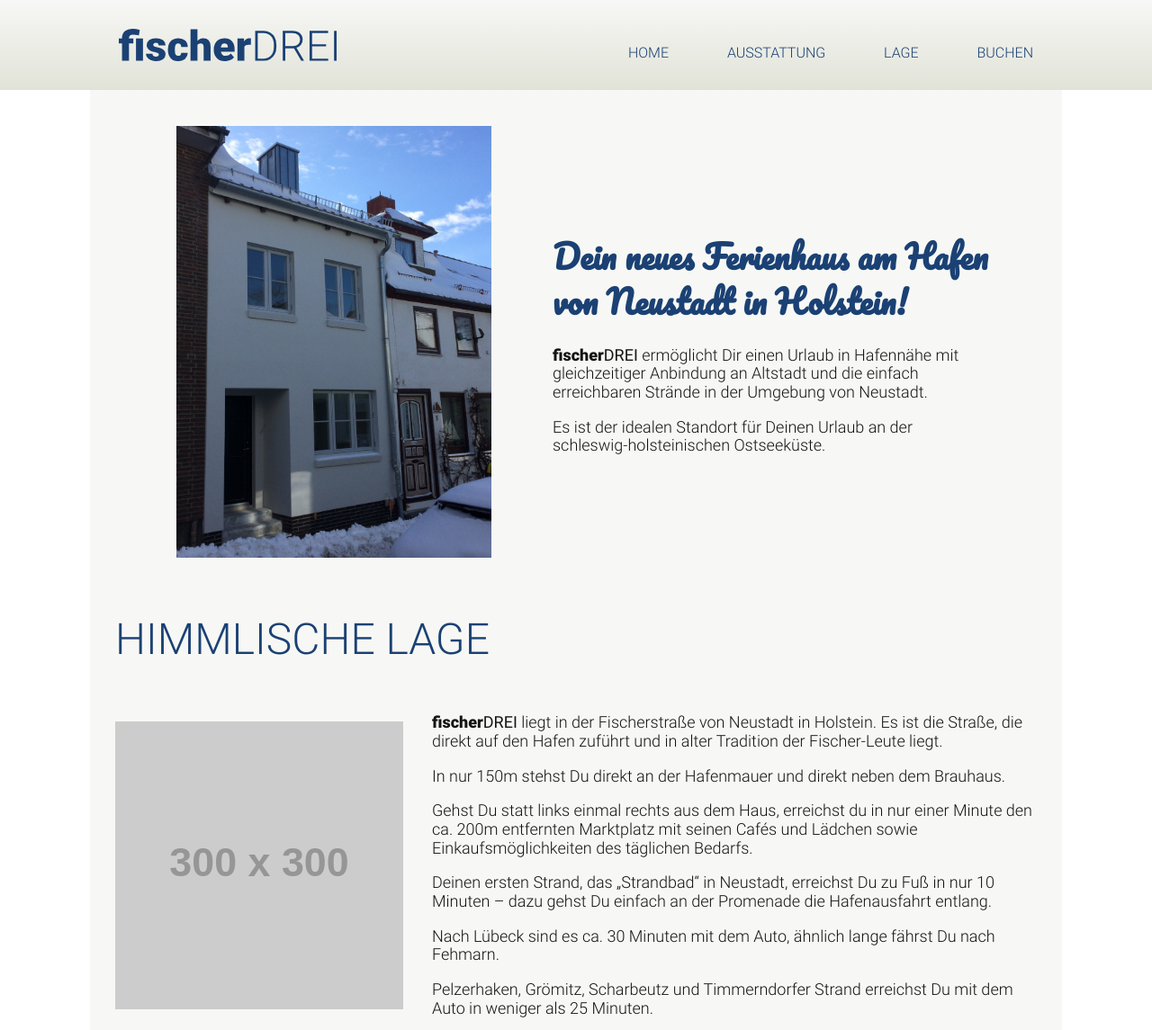
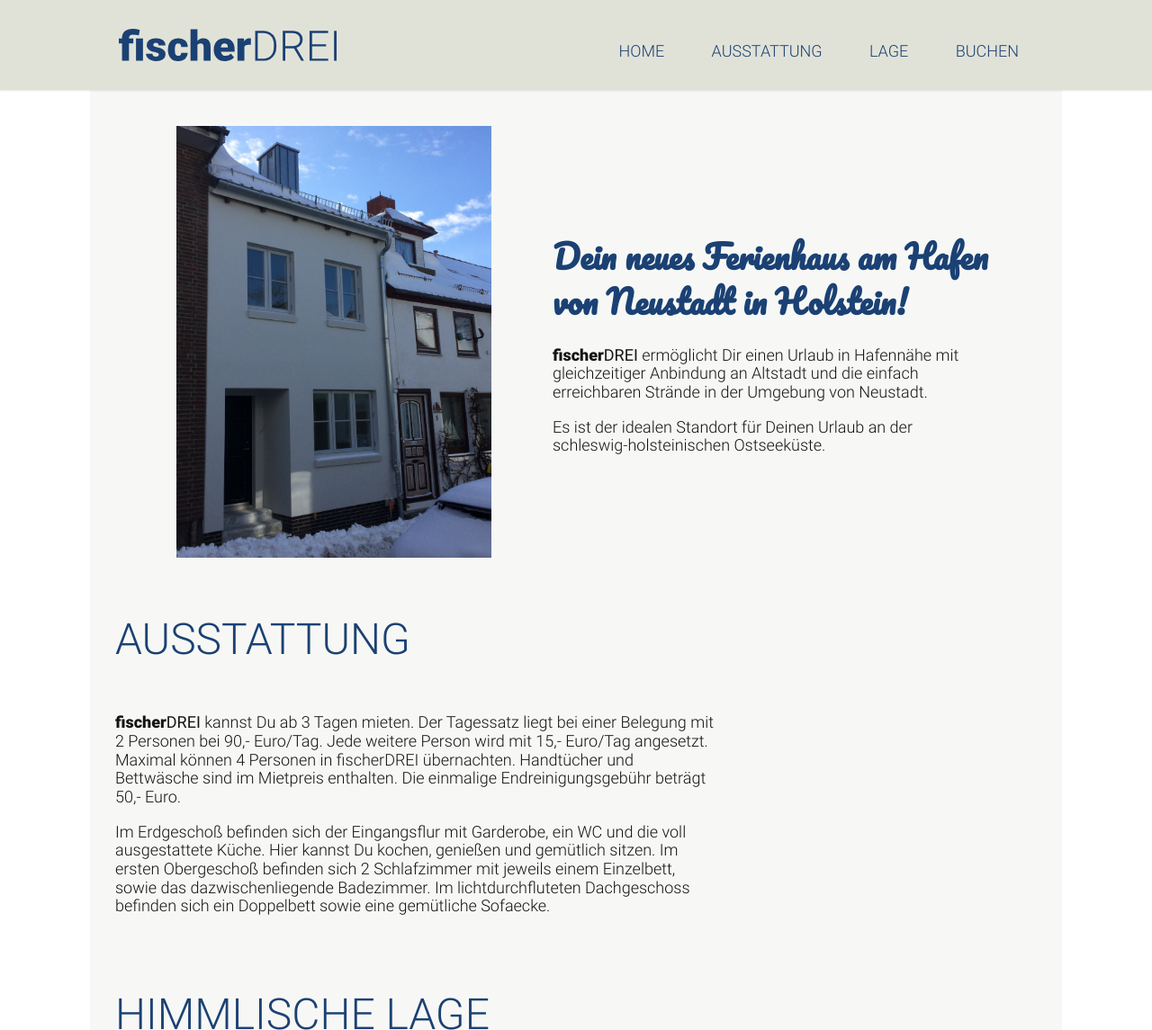
Before and after one commit to joselberg/fischerDREI, a website built with Parcel: page index.html in a window 1280 px wide. Shown: the top 1145 px of the page at 90% size. Built offline with nearby package versions, Linux system fonts and the light colour scheme; placeholder pictures from the web are drawn by us.

Commit message:
Vereinfachte Navbar (modern-css.com)

```diff
--- a/css/fischerdrei.css
+++ b/css/fischerdrei.css
@@ -1,3 +1,6 @@
+/* CSS Custom Properties
+-----------------------------------------------------------------------------*/
+
 :root {
   --clr-black: rgb(20, 20, 20);
   --clr-accent1: #E1E2D7;
@@ -9,18 +12,26 @@
   --br-maxcoll: 1080px;
 }
 
+/* Fonts
+-----------------------------------------------------------------------------*/
 /* roboto-300 - latin */
 @font-face {
   font-family: 'Roboto';
   font-style: normal;
   font-weight: 300;
-    src: url('../fonts/roboto-v20-latin-300.eot'); /* IE9 Compat Modes */
+  src: url('../fonts/roboto-v20-latin-300.eot');
+  /* IE9 Compat Modes */
   src: local(''),
-         url('../fonts/roboto-v20-latin-300.eot?#iefix') format('embedded-opentype'), /* IE6-IE8 */
-         url('../fonts/roboto-v20-latin-300.woff2') format('woff2'), /* Super Modern Browsers */
-         url('../fonts/roboto-v20-latin-300.woff') format('woff'), /* Modern Browsers */
-         url('../fonts/roboto-v20-latin-300.ttf') format('truetype'), /* Safari, Android, iOS */
-         url('../fonts/roboto-v20-latin-300.svg#Roboto') format('svg'); /* Legacy iOS */
+    url('../fonts/roboto-v20-latin-300.eot?#iefix') format('embedded-opentype'),
+    /* IE6-IE8 */
+    url('../fonts/roboto-v20-latin-300.woff2') format('woff2'),
+    /* Super Modern Browsers */
+    url('../fonts/roboto-v20-latin-300.woff') format('woff'),
+    /* Modern Browsers */
+    url('../fonts/roboto-v20-latin-300.ttf') format('truetype'),
+    /* Safari, Android, iOS */
+    url('../fonts/roboto-v20-latin-300.svg#Roboto') format('svg');
+  /* Legacy iOS */
 }
 
 /* roboto-regular - latin */
@@ -28,13 +39,19 @@
   font-family: 'Roboto';
   font-style: normal;
   font-weight: 400;
-    src: url('../fonts/roboto-v20-latin-regular.eot'); /* IE9 Compat Modes */
+  src: url('../fonts/roboto-v20-latin-regular.eot');
+  /* IE9 Compat Modes */
   src: local(''),
-         url('../fonts/roboto-v20-latin-regular.eot?#iefix') format('embedded-opentype'), /* IE6-IE8 */
-         url('../fonts/roboto-v20-latin-regular.woff2') format('woff2'), /* Super Modern Browsers */
-         url('../fonts/roboto-v20-latin-regular.woff') format('woff'), /* Modern Browsers */
-         url('../fonts/roboto-v20-latin-regular.ttf') format('truetype'), /* Safari, Android, iOS */
-         url('../fonts/roboto-v20-latin-regular.svg#Roboto') format('svg'); /* Legacy iOS */
+    url('../fonts/roboto-v20-latin-regular.eot?#iefix') format('embedded-opentype'),
+    /* IE6-IE8 */
+    url('../fonts/roboto-v20-latin-regular.woff2') format('woff2'),
+    /* Super Modern Browsers */
+    url('../fonts/roboto-v20-latin-regular.woff') format('woff'),
+    /* Modern Browsers */
+    url('../fonts/roboto-v20-latin-regular.ttf') format('truetype'),
+    /* Safari, Android, iOS */
+    url('../fonts/roboto-v20-latin-regular.svg#Roboto') format('svg');
+  /* Legacy iOS */
 }
 
 /* roboto-900 - latin */
@@ -42,14 +59,23 @@
   font-family: 'Roboto';
   font-style: normal;
   font-weight: 900;
-    src: url('../fonts/roboto-v20-latin-900.eot'); /* IE9 Compat Modes */
+  src: url('../fonts/roboto-v20-latin-900.eot');
+  /* IE9 Compat Modes */
   src: local(''),
-         url('../fonts/roboto-v20-latin-900.eot?#iefix') format('embedded-opentype'), /* IE6-IE8 */
-         url('../fonts/roboto-v20-latin-900.woff2') format('woff2'), /* Super Modern Browsers */
-         url('../fonts/roboto-v20-latin-900.woff') format('woff'), /* Modern Browsers */
-         url('../fonts/roboto-v20-latin-900.ttf') format('truetype'), /* Safari, Android, iOS */
-         url('../fonts/roboto-v20-latin-900.svg#Roboto') format('svg'); /* Legacy iOS */
+    url('../fonts/roboto-v20-latin-900.eot?#iefix') format('embedded-opentype'),
+    /* IE6-IE8 */
+    url('../fonts/roboto-v20-latin-900.woff2') format('woff2'),
+    /* Super Modern Browsers */
+    url('../fonts/roboto-v20-latin-900.woff') format('woff'),
+    /* Modern Browsers */
+    url('../fonts/roboto-v20-latin-900.ttf') format('truetype'),
+    /* Safari, Android, iOS */
+    url('../fonts/roboto-v20-latin-900.svg#Roboto') format('svg');
+  /* Legacy iOS */
 }
+
+/* ELEMENTALS
+-----------------------------------------------------------------------------*/
 
 body {
   font-family: 'Roboto', Verdana, sans-serif;
@@ -69,7 +95,7 @@ h2 {
   color: var(--clr-accent2);
   font-size: 3rem;
   font-weight: 300;
-  grid-column: span 3 / -1 ;
+  grid-column: span 3 / -1;
   line-height: 1;
   /* margin-bottom: 0.5rem; */
   text-transform: uppercase;
@@ -82,44 +108,55 @@ h3 {
   margin-bottom: 0.5rem;
 }
 
-header {
-  /* border: 1px dashed blueviolet; */
+/*----------------------------------------------------------------------------*/
+/* NAVBAR
+-----------------------------------------------------------------------------*/
+
+.nav-container {
+  width: 100%;
+  background-color: var(--clr-accent1);
   position: fixed;
-  background-color: var(--clr-accent1);
-  background-image: linear-gradient( #f7f8f5, #e1e2d7);
-  width: 100%;
-  display: grid;
-  justify-items: end;
+  box-shadow: 0px 1px 2px rgba(0, 0, 0, .1) ;
 }
 
-header ul {
-  /* border: 1px dashed red; */
-  margin: 0;
-  padding: 0;
+nav {
   display: grid;
-  grid-auto-flow: column;
+  grid-template-columns: 1fr auto;
+  max-width: var(--br-maxcoll);
+  margin: 0rem auto;
 }
 
-header li {
+.logo {
+  /* border: 1px solid red; */
+  grid-column: 1;
+  margin: 2rem ;
+}
+
+.menu {
+  /* border: 1px dashed blue; */
+  align-self: flex-end;
+  padding: 0;
+  margin: 2rem;
+}
+
+.menu a {
+  /* border: 1px solid red; */
   color: var(--clr-accent2);
-  display: grid;
-  font-size: 1rem;
-  font-weight: 300;
-  justify-items: end;
-  list-style: none;
+  margin:0 0 0 1rem;
+  padding: .5rem 1rem;
+  text-decoration: none;
   text-transform: uppercase;
 }
 
-.nav-wrap {
-  box-sizing: border-box;
-  align-items: end;
-  /* border: 1px dashed #00ff2a; */
-  display: grid;
-  grid-auto-flow: column;
-  margin: 2rem auto;
-  padding: 0 2rem;
-  width: var(--br-maxcoll);
+.menu a:hover {
+  background-color: var(--clr-bg-main);
+  border-radius: 1.5rem;
+  /* color: rgb(255, 255, 255); */
 }
+
+/*----------------------------------------------------------------------------*/
+
+
 
 .wrapper {
   display: grid;
--- a/index.html
+++ b/index.html
@@ -30,21 +30,17 @@
 
 <body>
 
-  <header>
-    <div class="nav-wrap">
-      <div class="logo">
-        <img src="img/icons/fischerdrei-48-logo-blue.svg" alt="fischerDREI" style="height: 2.25rem;">
+  <div class="nav-container">
+    <nav>
+      <img class="logo" src="img/icons/fischerdrei-48-logo-blue.svg" alt="fischerDREI" style="height: 2.25rem;">
+      <div class="menu">
+        <a href="#">Home</a>
+        <a href="#">Ausstattung</a>
+        <a href="#">Lage</a>
+        <a href="#">Buchen</a>
       </div>
-      <nav>
-        <ul>
-          <li>Home</li>
-          <li>Ausstattung</li>
-          <li>Lage</li>
-          <li>Buchen</li>
-        </ul>
-      </nav>
-    </div>
-  </header>
+    </nav>
+  </div>
 
   <div class="wrapper">
     <div class="spacer" style="margin-top: 7rem;"></div>
@@ -58,9 +54,24 @@
         <p>Es ist der idealen Standort für Deinen Urlaub an der schleswig-holsteinischen Ostseeküste.</p>
       </div>
     </div>
+    <section class="ausstattung">
+      <h2>Ausstattung</h2>
+      <div class="texte">
+        <!-- <h3>Außen</h3> -->
+        <p><span class="f3heavy">fischer</span><span class="f3light">DREI</span> kannst Du ab 3 Tagen mieten. Der
+          Tagessatz liegt bei einer Belegung mit 2 Personen bei 90,- Euro/Tag. Jede weitere Person wird mit 15,-
+          Euro/Tag angesetzt. Maximal können 4 Personen in fischerDREI übernachten. Handtücher und Bettwäsche sind im
+          Mietpreis enthalten. Die einmalige Endreinigungsgebühr beträgt 50,- Euro.</p>
+        <p>Im Erdgeschoß befinden sich der Eingangsflur mit Garderobe, ein WC und die voll ausgestattete Küche. Hier
+          kannst Du kochen, genießen und gemütlich sitzen. Im ersten Obergeschoß befinden sich 2 Schlafzimmer mit
+          jeweils einem Einzelbett, sowie das dazwischenliegende Badezimmer. Im lichtdurchfluteten Dachgeschoss befinden
+          sich ein Doppelbett sowie eine gemütliche Sofaecke.</p>
+      </div>
+
+    </section>
     <section class="lage">
       <h2>Himmlische Lage</h2>
-      <img src="http://via.placeholder.com/300x300" alt="placeholderimage" width="100%">
+
       <div class="texte">
         <!-- <h3>Außen</h3> -->
         <p><span class="f3heavy">fischer</span><span class="f3light">DREI</span> liegt in der Fischerstraße von Neustadt
@@ -81,7 +92,8 @@
           „Neustadt in Holstein Mitte“. Die Fischerstraße ist eine Einbahnstraße die von oben befahren wird. Ein eigener
           Parkplatz auf dem Hinterhof gehört zum Haus dazu.</p>
         <p>Vom Neustädter Hauptbahnhof sind es lediglich 8 Minuten zu Fuß. Du steigst aus der Bahn, überquerst die
-          Fußgänger- und Autobrücke zwischen Binnenwasser und Hafen und biegst direkt in die Fischerstraße ein.</p><br><br><br>
+          Fußgänger- und Autobrücke zwischen Binnenwasser und Hafen und biegst direkt in die Fischerstraße ein.</p>
+        <br><br><br>
       </div>
       <img src="img/photos/anfahrt-neustadt-350.jpg" alt="placeholderimage" width="100%">
     </section>
@@ -102,8 +114,8 @@
         <p>Wenn Du gerne kochst, werden Dir sowohl das moderne Gas-Kochfeld als auch der nagelneue Ofen mit
           Dampfgarfunktion ins Auge stechen und die Lust am Kochen in Deinem Urlaub noch einmal erhöhen.</p>
       </div>
-      <img src="http://via.placeholder.com/300x300" alt="placeholderimage" width="100%">
-      <img src="http://via.placeholder.com/300x300" alt="placeholderimage" width="100%">
+
+
       <div class="texte">
         <h3>Außen</h3>
         <p>Auf alten Steinfundamenten von _____ gegründet, wurde fischerDREI Ende der 60er Jahre auf nur vier Metern
--- a/navtest.css
+++ /dev/null
@@ -1,33 +0,0 @@
-
-.nav-container {
-  width: 100%;
-  background-color: cornflowerblue;
-}
-
-nav {
-  max-width: 1080px;
-  margin: 0 auto;
-
-  display: grid;
-  grid-template-columns: 1fr auto;
-}
-
-.logo {
-  grid-column: 1;
-  margin: 1rem;
-}
-
-.menu {
-    align-self: end;
-    margin: 1rem;
-}
-
-.menu a {
-    margin-left: 2rem;
-    text-decoration: none;
-    color: rgb(1, 1, 73);
-}
-
-.menu a:hover {
-    opacity: .5;
-}
```
Also changed, not shown: navtest.html (deleted, +0 -28 lines). Lines whose indentation alone changed are shown as unchanged.
